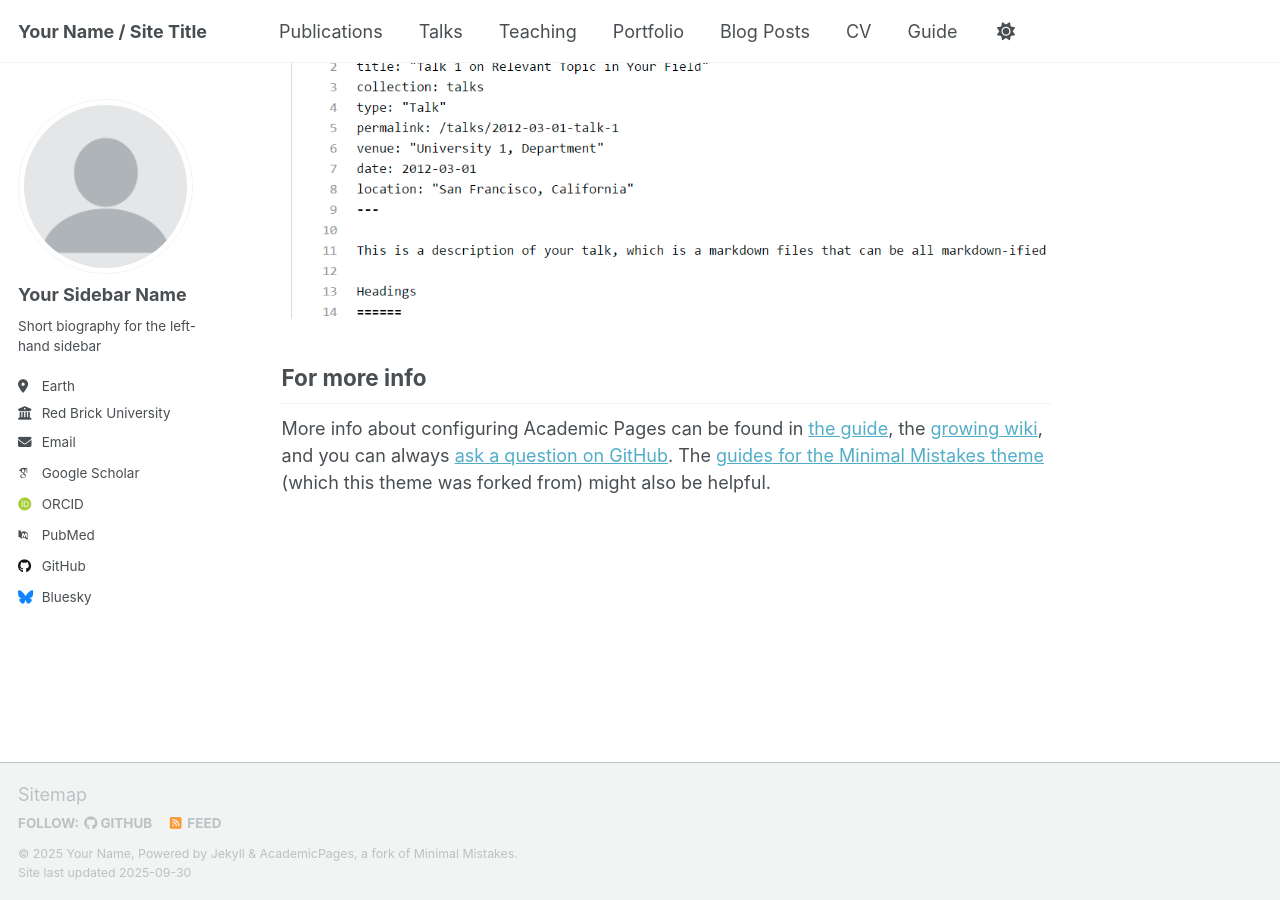
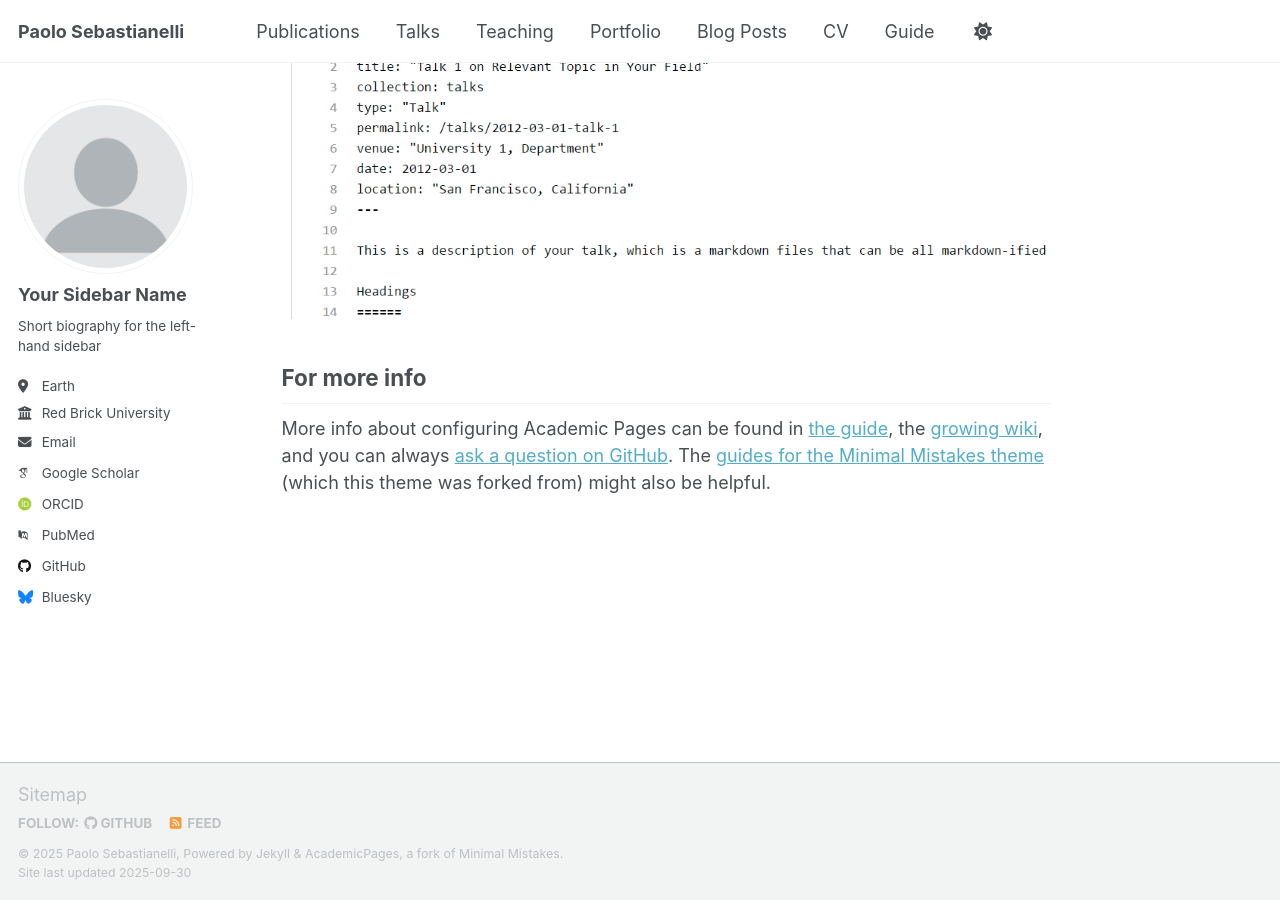
Before and after one commit to PaoloSebas/PaoloSebas.github.io, a Jekyll site: the page built from _pages/about.md, in a window 1280 px wide and 900 px high, scrolled down 2880 px. Built offline with Jekyll 4.4.1, drawn with Linux system fonts in a browser that asks for light colours; some web fonts are replaced; a script that is not in the unit is left out.

Commit message:
Update _config.yml
Initial changes 1

```diff
--- a/_config.yml
+++ b/_config.yml
@@ -7,12 +7,12 @@
 # server process.
 
 # Basic Site Settings
-locale                   : "en-US"
+locale                   : "en-AU"
 site_theme               : "default" # Currently available options are "default", "air"
-title                    : "Your Name / Site Title"
+title                    : "Paolo Sebastianelli"
 title_separator          : "-"
-name                     : &name "Your Name"
-description              : &description "Your Name's academic portfolio"   # Update this with a general description of your site, this is the default if not overridden by a page
+name                     : &name "Paolo Sebastianelli"
+description              : &description "Academic Portfolio of Paolo Sebastianelli"   # Update this with a general description of your site, this is the default if not overridden by a page
 url                      : https://academicpages.github.io # The base hostname & protocol for your site e.g. "https://[your GitHub username].github.io",
                                                            # or if you already have some other page hosted on Github then use "https://[your GitHub username].github.io/[Your Repo Name]"
 baseurl                  : "" # the subpath of your site, e.g. "/blog"
```
